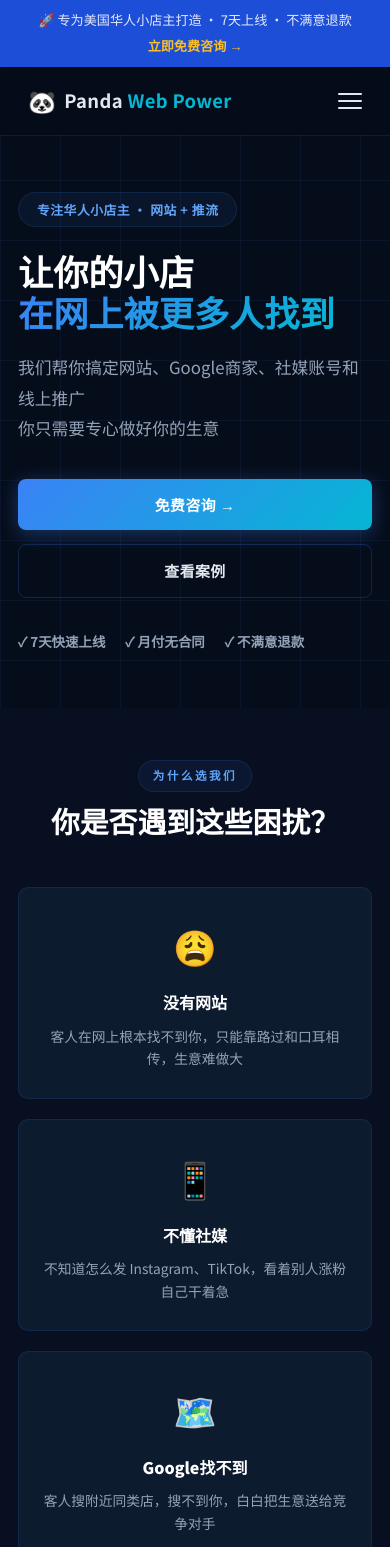
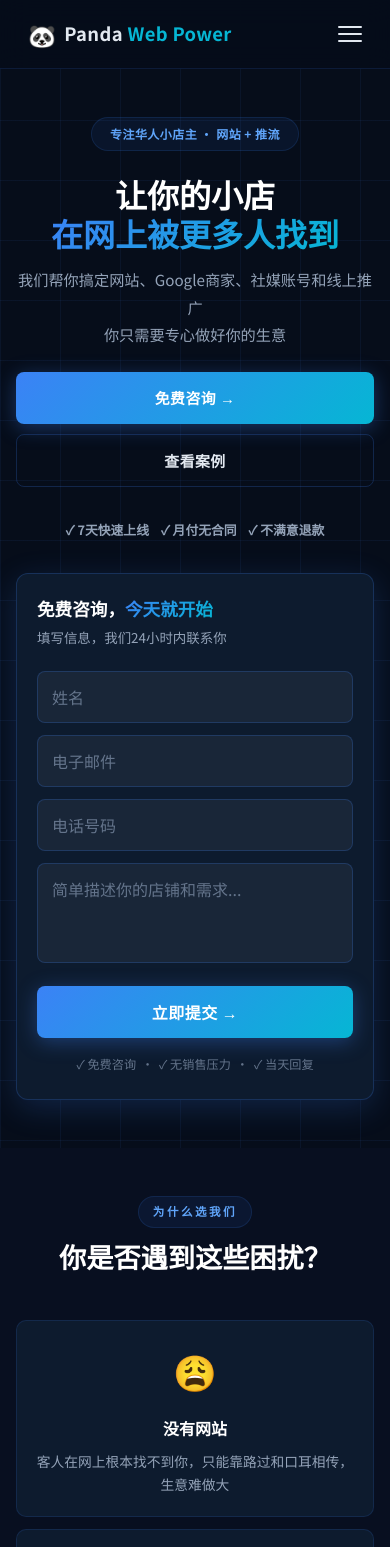
Before and after one commit to yutiantait325-sudo/pandawebpower-, a plain HTML site: page index.html in a window 390 px wide. Shown: the top 1547 px of the page. Drawn offline with Linux system fonts and the light colour scheme.

Commit message:
Full mobile UI optimization: show hero form, fix layout, improve all sections

```diff
--- a/style.css
+++ b/style.css
@@ -478,30 +478,82 @@ ul { list-style: none; }
 }
 
 @media (max-width: 768px) {
-  .topbar .container { flex-direction: column; gap: 4px; text-align: center; }
+  /* ---- Topbar ---- */
+  .topbar { display: none; }
+
+  /* ---- Navbar ---- */
   .nav-links {
     display: none; flex-direction: column;
     position: absolute; top: 100%; left: 0; right: 0;
-    background: rgba(6,13,26,0.98); padding: 16px 28px 24px;
+    background: rgba(6,13,26,0.98); padding: 16px 24px 24px;
     gap: 0; border-top: 1px solid var(--border);
     box-shadow: var(--shadow); backdrop-filter: blur(12px); z-index: 999;
   }
   .nav-links.open { display: flex; }
   .nav-links li { border-bottom: 1px solid var(--border); }
   .nav-links li:last-child { border-bottom: none; }
-  .nav-links a { display: block; padding: 12px 0; color: var(--text-mid); }
+  .nav-links a { display: block; padding: 13px 0; color: var(--text-mid); font-size: 1rem; }
   .nav-cta { text-align: center; margin-top: 8px; }
   .nav-toggle { display: flex; }
-  .container { padding: 0 18px; }
-  .why, .services, .pricing, .cases, .process, .contact { padding: 52px 0; }
-  .hero { padding: 56px 0; min-height: auto; }
-  .hero-title { font-size: 2.2rem; }
-  .hero-buttons { flex-direction: column; }
-  .hero-buttons .btn { text-align: center; }
-  .pain-grid { grid-template-columns: 1fr; }
-  .services-grid { grid-template-columns: 1fr; }
-  .solution-bar { flex-direction: column; text-align: center; }
+
+  /* ---- Layout ---- */
+  .container { padding: 0 16px; }
+  .why, .services, .pricing, .cases, .process, .contact { padding: 48px 0; }
+  .section-title { font-size: 1.7rem; }
+
+  /* ---- Hero ---- */
+  .hero { padding: 48px 0 40px; min-height: auto; }
+  .hero-inner { grid-template-columns: 1fr; gap: 32px; }
+  .hero-content { text-align: center; }
+  .hero-badge { font-size: 0.75rem; }
+  .hero-title { font-size: 2rem; line-height: 1.2; margin-bottom: 14px; }
+  .hero-sub { font-size: 0.95rem; margin-bottom: 24px; max-width: 100%; }
+  .hero-buttons { flex-direction: column; gap: 10px; }
+  .hero-buttons .btn { text-align: center; width: 100%; }
+  .hero-trust { justify-content: center; gap: 12px; font-size: 0.8rem; }
+
+  /* ---- Hero form: show on mobile as full-width block ---- */
+  .hero-right {
+    display: block;
+    padding: 0 0 8px;
+  }
+  .contact-form-card {
+    padding: 24px 20px;
+    border-radius: 12px;
+  }
+  .form-card-title { font-size: 1.1rem; }
+  .form-group input,
+  .form-group textarea { font-size: 1rem; padding: 13px 14px; }
+  .form-submit { font-size: 1rem; padding: 14px; }
+
+  /* ---- Pain cards ---- */
+  .pain-grid { grid-template-columns: 1fr; gap: 12px; }
+  .pain-card { padding: 20px 16px; }
+
+  /* ---- Services ---- */
+  .services-grid { grid-template-columns: 1fr; gap: 14px; }
+
+  /* ---- Solution bar ---- */
+  .solution-bar { flex-direction: column; text-align: center; gap: 12px; }
+
+  /* ---- Pricing ---- */
+  .pricing-grid { gap: 16px; }
+  .pricing-card { padding: 28px 20px; }
+
+  /* ---- Cases ---- */
+  .cases-grid { gap: 16px; }
+
+  /* ---- Process ---- */
   .process-steps { flex-direction: column; gap: 16px; }
-  .step-arrow { transform: rotate(90deg); text-align: center; padding: 0; }
-  .footer-grid { grid-template-columns: 1fr; gap: 28px; }
+  .step-arrow { transform: rotate(90deg); text-align: center; padding: 0; font-size: 1.2rem; }
+  .step { padding: 24px 20px; }
+
+  /* ---- Contact ---- */
+  .contact-grid { gap: 16px; }
+  .contact-card { padding: 28px 20px; }
+  .wechat-qr-img { width: 140px; height: 140px; }
+
+  /* ---- Footer ---- */
+  .footer-grid { grid-template-columns: 1fr; gap: 24px; }
+  .footer { padding: 40px 0 20px; }
 }
```
